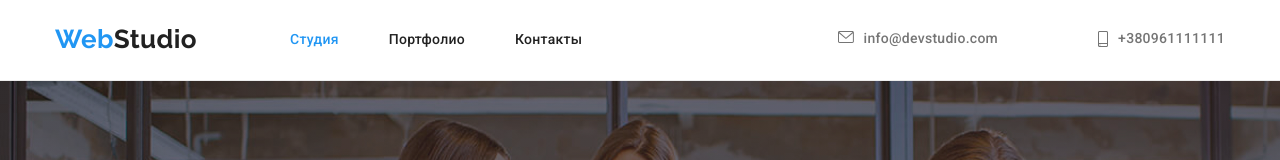
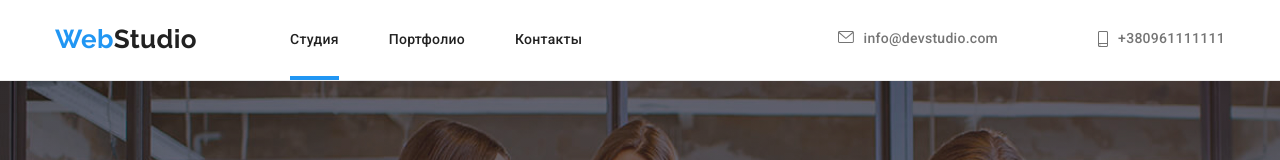
Before and after one commit to RomanYaroslavitskyi/goit-markup-hw-05, a plain HTML site: page index.html in a window 1280 px wide. Shown: the top 160 px of the page. Drawn offline with nearby package versions, Linux system fonts and the light colour scheme.

Commit message:
підкреслення в пунктах меню

```diff
--- a/css/style.css
+++ b/css/style.css
@@ -87,6 +87,7 @@ body {
 .header-list {
     display: flex;
     margin-left: auto;
+
 }
 
 .header-item:not(:last-child) {
@@ -99,6 +100,7 @@ body {
     font-size: 14px;
     line-height: 1.14;
     letter-spacing: 0.02em;
+
     color: var(--second-tittle-color);
 }
 
@@ -107,8 +109,18 @@ body {
     color: var( --accent-color);
 }
 
-.active {
-    color: var(--accent-color);
+.current {
+    position: relative;
+}
+.current:after{
+    display: block;
+    content:"";
+    width: 100%;
+    height: 4px;
+    position: absolute;
+   bottom: -33px;
+        background-color: var(--accent-color);
+        color: var(--accent-color);
 }
 .header-letter{ margin-right: 10px;
     fill: currentColor;
--- a/index.html
+++ b/index.html
@@ -22,7 +22,7 @@
             </a>
             <nav class="header-navigation">
                 <ul class="header-list list">
-                    <li class="header-item"> <a href="./index.html" class="header-link link active">Студия</a>
+                    <li class="header-item"> <a href="./index.html" class="header-link link current">Студия</a>
                     </li>
                     <li class="header-item"> <a href="./portfolio.html" class="header-link link ">Портфолио </a>
                     </li>
```
Also changed, not shown: portfolio.html (+1 -1 lines).
